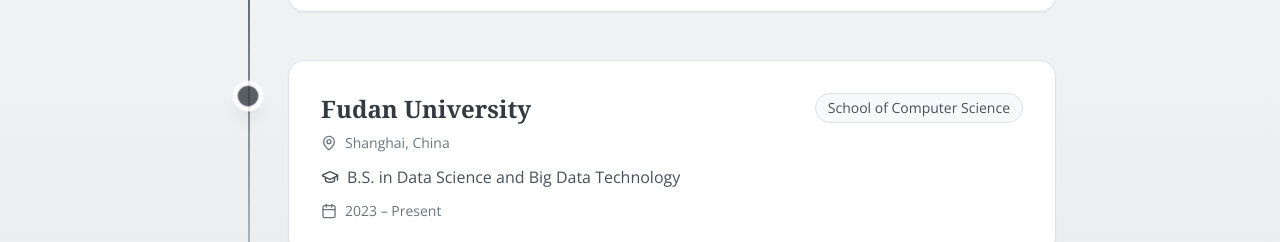
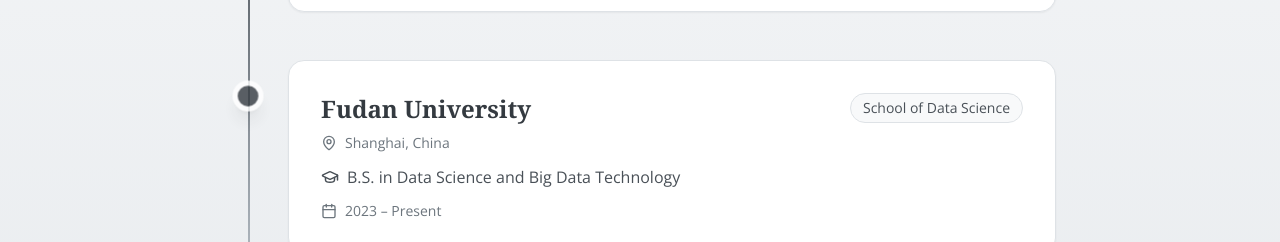
Before and after one commit to RunRiotComeOn/personal-homepage, a React (Vite) app: page / in a window 1280 px wide. Shown: the part 2050-2292 px from the top of the page. Built offline with nearby package versions, Linux system fonts and the light colour scheme; a web font is replaced by a local one.

Commit message:
modify education

```diff
--- a/src/sections/Education.tsx
+++ b/src/sections/Education.tsx
@@ -18,7 +18,7 @@
     location: 'Shanghai, China',
     degree: 'B.S. in Data Science and Big Data Technology',
     period: '2023 – Present',
-    details: ['School of Computer Science'],
+    details: ['School of Data Science'],
   },
 ];
 
```
